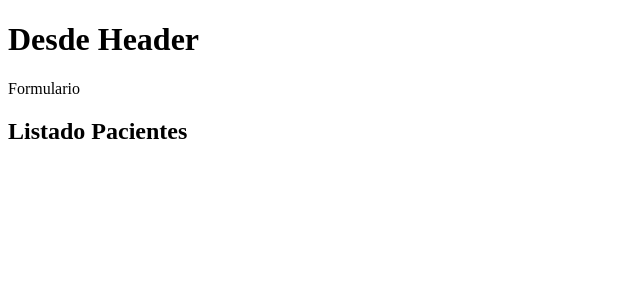
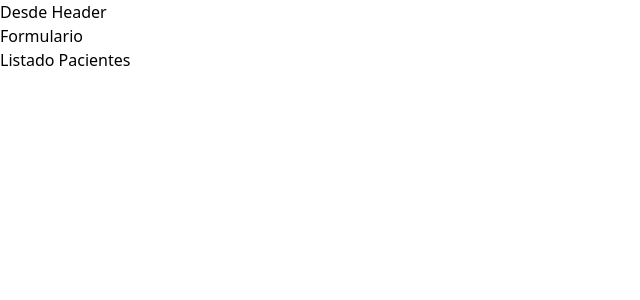
Before and after one commit to FherAmableRicse/citas-r, a React (Vite) app: page / in a window 1280 px wide. Shown: the top 300 px of the page, without its empty margins (0-640 px from the left). Built offline with nearby package versions, Linux system fonts and the light colour scheme.

Commit message:
instalacion tailwind css

```diff
--- a/package.json
+++ b/package.json
@@ -15,6 +15,9 @@
     "@types/react": "^18.0.0",
     "@types/react-dom": "^18.0.0",
     "@vitejs/plugin-react": "^1.3.0",
+    "autoprefixer": "^10.4.7",
+    "postcss": "^8.4.14",
+    "tailwindcss": "^3.0.24",
     "vite": "^2.9.9"
   }
 }
--- /dev/null
+++ b/postcss.config.js
@@ -0,0 +1,6 @@
+module.exports = {
+  plugins: {
+    tailwindcss: {},
+    autoprefixer: {},
+  },
+}
--- a/src/components/Formulario.jsx
+++ b/src/components/Formulario.jsx
@@ -1,6 +1,8 @@
 const Formulario = () => {
   return (
-    <div>Formulario</div>
+    <div>
+      <h2 className="bg">Formulario</h2>
+    </div>
   )
 }
 
--- a/src/index.css
+++ b/src/index.css
@@ -0,0 +1,3 @@
+@tailwind base;
+@tailwind components;
+@tailwind utilities;
--- /dev/null
+++ b/tailwind.config.js
@@ -0,0 +1,8 @@
+module.exports = {
+  content: ["./index.html",
+    "./src/**/*.{jsx}",],
+  theme: {
+    extend: {},
+  },
+  plugins: [],
+}
```
Also changed, not shown: 1 other file (tests, documents, lock files or other folders).
